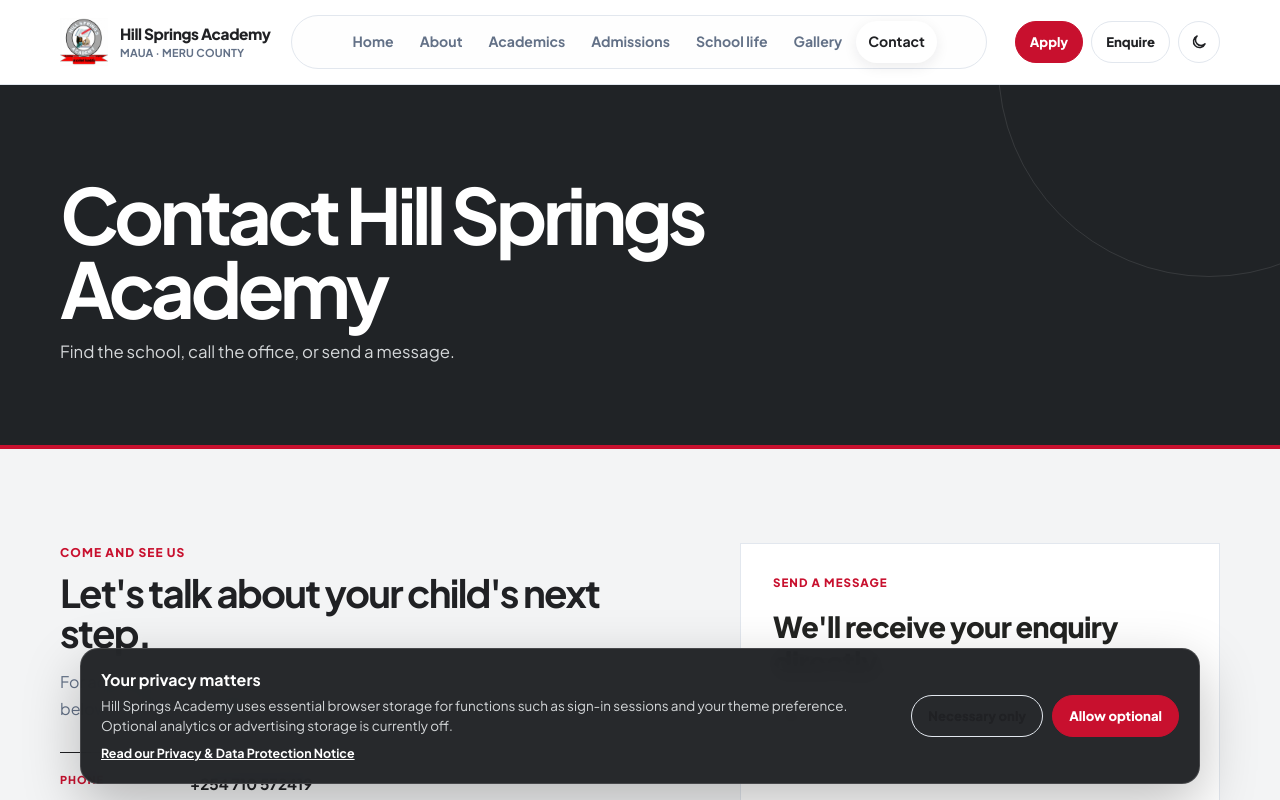
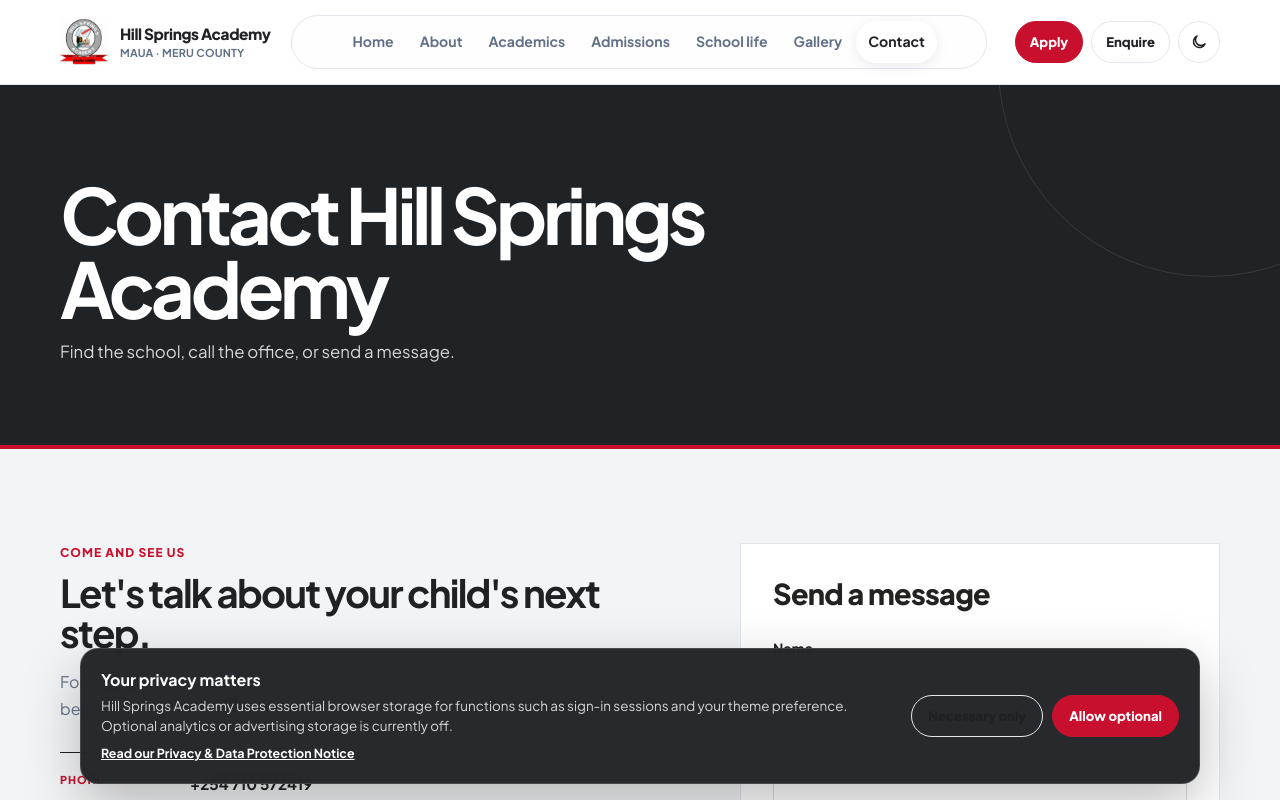
Before and after one commit to DKTJONATHAN/hillspringacademy, a React (Vite) app: page /contact in a window 1280 px wide. Shown: the top 800 px of the page. Built offline with nearby package versions, Linux system fonts and the light colour scheme.

Commit message:
Remove generic form kickers and simplify form hierarchy

```diff
--- a/src/pagesRest.jsx
+++ b/src/pagesRest.jsx
@@ -573,7 +573,7 @@ export function Contact() {
             <a className="textlink" href="https://www.google.com/maps/search/?api=1&query=Hill+Springs+Academy+Maua+Kenya" target="_blank" rel="noopener noreferrer">Get directions on Google Maps ↗</a>
           </div>
           <form className="card enquiry-form" onSubmit={submit}>
-            <span className="eyebrow">Send a message</span><h3>We'll receive your enquiry directly.</h3>
+            <h3>Send a message</h3>
             <input type="text" name="website" value={form.website} onChange={set("website")} tabIndex={-1} autoComplete="off" style={{ position: "absolute", left: "-9999px" }} aria-hidden="true" />
             <label>Name<input value={form.name} onChange={set("name")} required /></label>
             <label>Email<input type="email" value={form.email} onChange={set("email")} required /></label>
```
